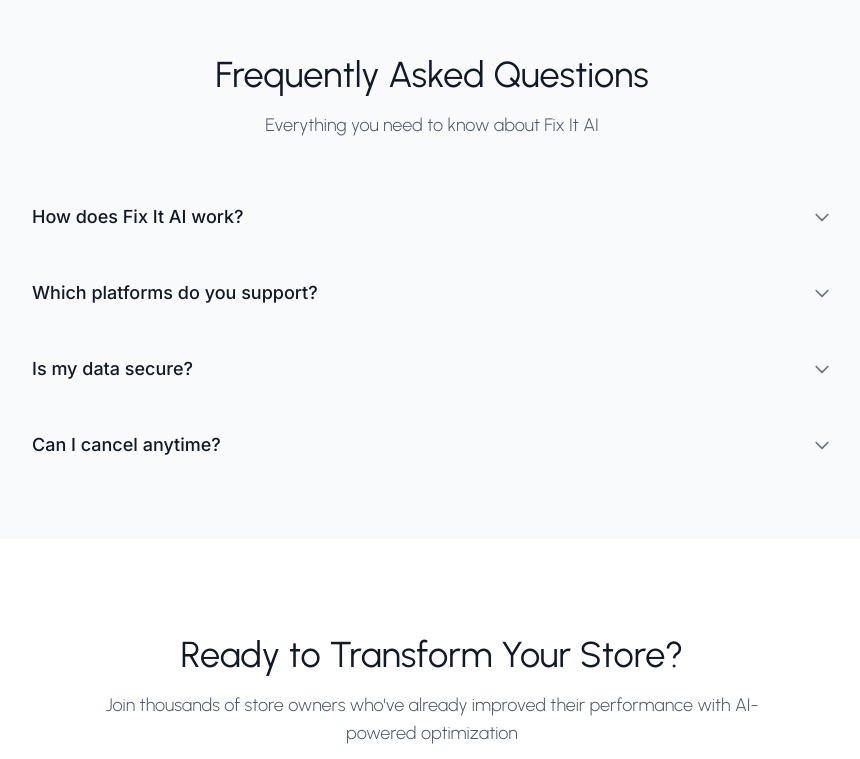
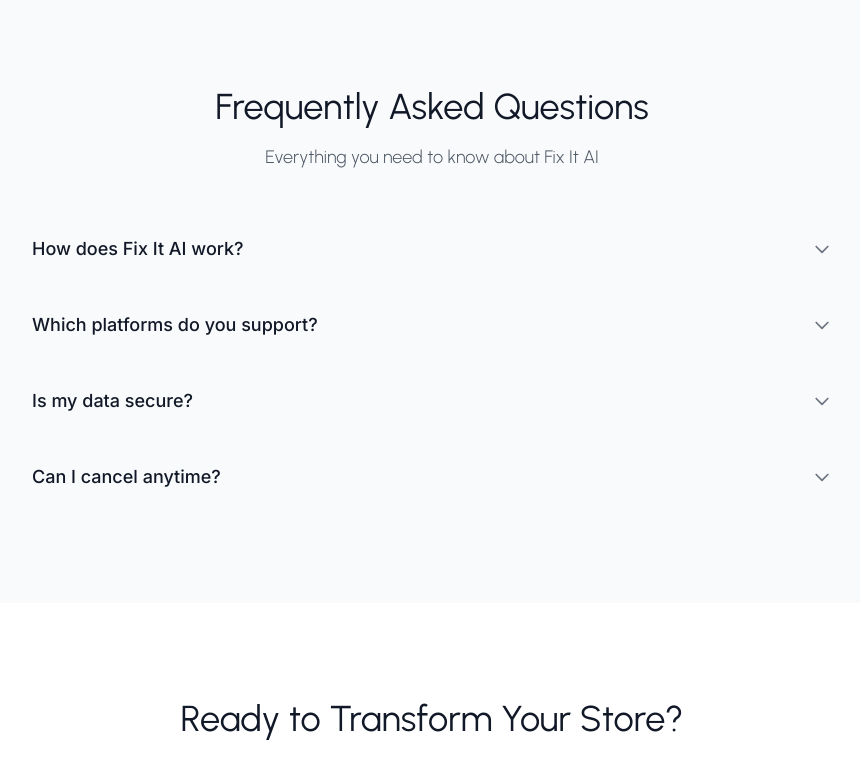
Before and after one commit to stevie1mat/Fixit-AI-Agent, a Next.js app: page / in a window 1280 px wide. Shown: the part 3027-3786 px from the top of the page, without its empty margins (208-1068 px from the left). Built offline with nearby package versions, Linux system fonts and the light colour scheme; no server answers.

Commit message:
Add more padding to FAQ section - increase from py-16 to py-24

```diff
--- a/src/app/page.tsx
+++ b/src/app/page.tsx
@@ -437,7 +437,7 @@
         </section>
 
         {/* FAQ Section */}
-        <section className="py-16 bg-gray-50">
+        <section className="py-24 bg-gray-50">
           <div className="max-w-4xl mx-auto px-6">
             <div className="text-center mb-12">
               <h2 className="text-3xl md:text-4xl font-urbanist font-normal text-gray-900 mb-4">
```
